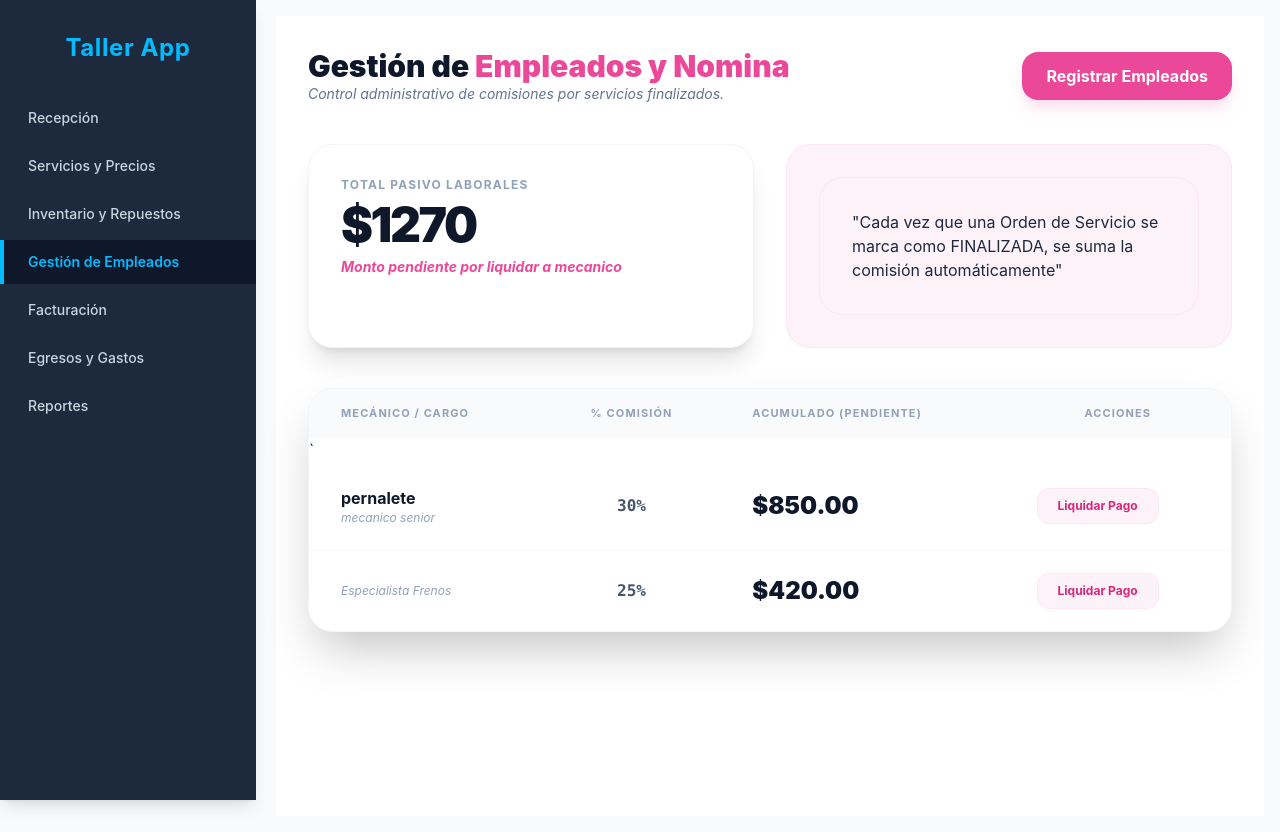
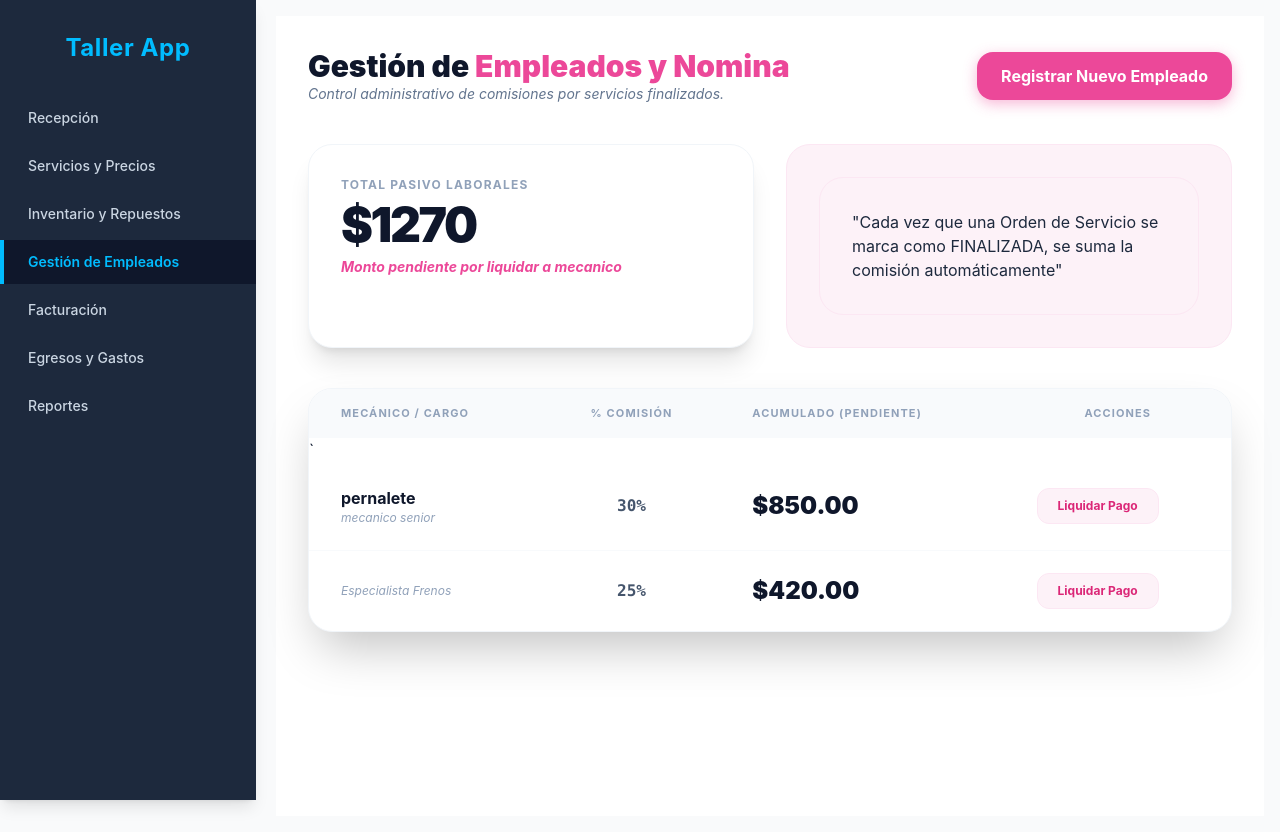
Before and after one commit to Iverson-Vargas/Frontend-Taller-Mecanico, a React (Vite) app: page /Prueba/GestionEmpleados in a window 1280 px wide. Built offline with nearby package versions, Linux system fonts and the light colour scheme.

Commit message:
modificaciones de empleados lista

```diff
--- a/src/Direccionamiento.jsx
+++ b/src/Direccionamiento.jsx
@@ -5,6 +5,7 @@ import { Recepcion } from './pages/Recepcion.jsx';
 import { Servicios } from './pages/Servicios.jsx';
 import { Inventario } from './pages/Inventario.jsx';
 import { GestionEmpleados } from './pages/GestionEmpleados.jsx';
+import { RegistroEmpleado } from './pages/RegistroEmpleado.jsx';
 import { Facturacion } from './pages/Facturacion.jsx';
 import { Egresos_Gastos } from './pages/Egresos_Gastos.jsx';
 import { Reportes } from './pages/Reportes.jsx';
@@ -33,6 +34,7 @@ export const Direccionamiento = () => {
                 <Route path='Servicios' element={<Servicios />} />
                 <Route path='Inventario' element={<Inventario />} />
                 <Route path='GestionEmpleados' element={<GestionEmpleados />} />
+                <Route path='RegistroEmpleado' element={<RegistroEmpleado />} />
                 <Route path='Facturacion' element={<Facturacion />} />
                 <Route path='Egresos_Gastos' element={<Egresos_Gastos />} />
                 <Route path='Reportes' element={<Reportes />} />
--- a/src/assets/GestionEmpleados.css
+++ b/src/assets/GestionEmpleados.css
@@ -35,3 +35,26 @@
     color: #ffffff;
 
 }
+
+/* Botón de Registro (El que no muestra color) */
+.btn-registrar-pink {
+    background-color: #ec4899; /* El mismo rosa de tus acentos */
+    color: #ffffff;
+    padding: 0.75rem 1.5rem;
+    border-radius: 1rem;
+    font-weight: 700;
+    transition: all 0.3s ease;
+    border: none;
+    cursor: pointer;
+    box-shadow: 0 4px 14px 0 rgba(236, 72, 153, 0.39);
+}
+
+.btn-registrar-pink:hover {
+    background-color: #db2777;
+    transform: translateY(-2px);
+    box-shadow: 0 6px 20px rgba(236, 72, 153, 0.23);
+}
+
+.btn-registrar-pink:active {
+    transform: translateY(0);
+}
--- a/src/pages/GestionEmpleados.jsx
+++ b/src/pages/GestionEmpleados.jsx
@@ -1,7 +1,9 @@
 import react, {useState} from 'react';
 import '../assets/GestionEmpleados.css';
+import { useNavigate } from 'react-router-dom';
 
 export const GestionEmpleados = () => {
+    const navigate = useNavigate();
     const [empleados, setEmpleados] = useState([
         {id:1, nombre: "jose", apellido: "pernalete", cargo: "mecanico senior", comision:30, acumulado: 850.00},
         { id: 2, nombre: "Juan Rodríguez", cargo: "Especialista Frenos", comision: 25, acumulado: 420.00 }
@@ -26,8 +28,8 @@ export const GestionEmpleados = () => {
                     </h1>
                     <p className="text-slate-500 italic text-sm">Control administrativo de comisiones por servicios finalizados.</p>
                 </div>
-                <button className="bg-pink-accent text-white font-bold py-3 px-6 rounded-2xl shadow-pink-accent hover:opacity-90 transition-all">
-                    Registrar Empleados
+                <button onClick={() => navigate('/Prueba/RegistroEmpleado')} className="btn-registrar-pink">
+                    Registrar Nuevo Empleado
                 </button>
             </header>
 
```
